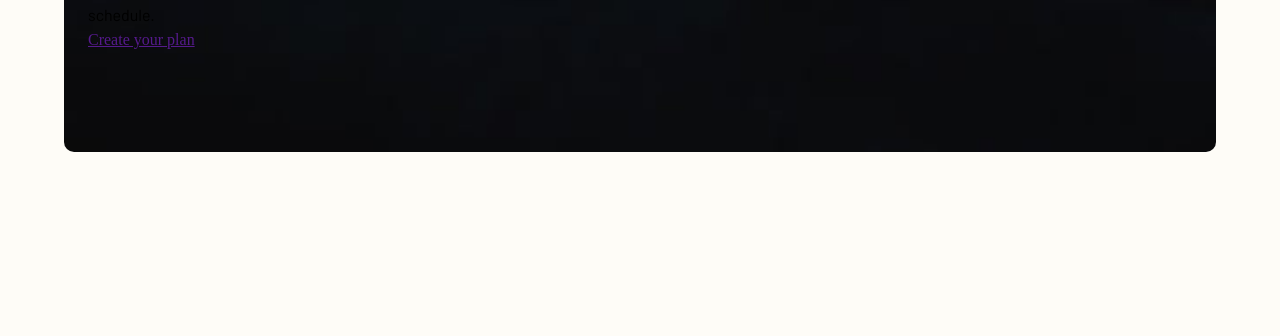
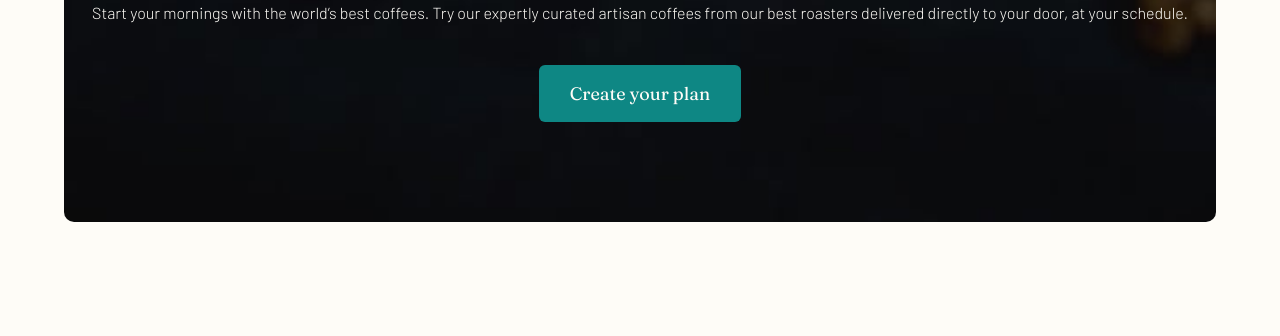
Before and after one commit to mathieuperrot/coffeeraosters-subscription-site, a website: page index.html in a window 1280 px wide. Shown: the part 328-664 px from the top of the page. Drawn offline with Linux system fonts and the light colour scheme.

Commit message:
Suite inté

```diff
--- a/assets/base/_buttons.scss
+++ b/assets/base/_buttons.scss
@@ -0,0 +1,48 @@
+.button{
+    display: inline-block;
+    padding: 1.5rem 3.1rem;
+    border-radius: 6px;
+    text-decoration: none;
+
+    font-size: 1.8rem;
+    font-family: 'Fraunces', serif;
+
+    position: relative;
+    overflow: hidden;
+
+    cursor: pointer;
+
+    &.button-default{
+        color: var(--white);
+        z-index: 1;
+        &::before{
+            content: "";
+            position: absolute;
+            bottom: 0;
+            left: 0;
+            width: 100%;
+            height: 100%;
+            background-color: var(--green);
+            -webkit-transition: all .3s;
+            transition: all .3s;
+            z-index: -2;
+        }
+        &::after{
+            content: "";
+            position: absolute;
+            bottom: 0;
+            left: 0;
+            width: 0%;
+            height: 100%;
+            background-color: #66D2CF;
+            z-index: -1;
+            transition: all .3s;
+        }
+
+        &:hover{
+            &::after{
+                width: 100%;
+            }
+        }
+    }
+}
--- a/assets/components/_banner.scss
+++ b/assets/components/_banner.scss
@@ -10,5 +10,21 @@
 
         border-radius: 10px;
         overflow: hidden;
+
+        h1{
+            text-align: center;
+        }
+
+        p{
+            text-align: center;
+            color: var(--white);
+            font-weight: 300;
+            margin: 2.4rem 0 3.9rem;
+        }
+
+        .banner-button{
+            display: flex;
+            justify-content: center;
+        }
     }
 }
--- /dev/null
+++ b/assets/components/_collection.scss
@@ -0,0 +1,7 @@
+.section-collection{
+    margin-top: 12rem;
+
+    h2{
+        color: var(--dark-blue);
+    }
+}
--- a/assets/style.scss
+++ b/assets/style.scss
@@ -19,3 +19,4 @@
 
 @import "components/_menu.scss";
 @import "components/_banner.scss";
+@import "components/_collection.scss";
--- a/assets/variables/_colors.scss
+++ b/assets/variables/_colors.scss
@@ -1,7 +1,7 @@
 :root{
-  --purple : #0E8784;
+  --green : #0E8784;
   --dark-blue: #333D4B;
   --pale-orange: #FDD6BA;
-  --gray : #FDD6BA;
-  --white: #FDD6BA;
+  --gray : #83888F;
+  --white: #FEFCF7;
 }
--- a/index.html
+++ b/index.html
@@ -40,8 +40,20 @@
     <section class="banner banner-home">
         <h1 class="heading heading-h1">Great Coffee made simple.</h1>
         <p>Start your mornings with the world’s best coffees. Try our expertly curated  artisan coffees from our best roasters delivered directly to your door, at your schedule.</p>
-        <a href="" class="button button-default">Create your plan</a>
+
+        <div class="banner-button">
+          <a href="" class="button button-default">Create your plan</a>
+        </div>
+
     </section>
+
+    <main>
+      <section class="section-collection">
+        <div class="container">
+          <h2 class="heading heading-h2">Our collection</h2>
+        </div>
+      </section>
+    </main>
   </div>
 
 
```
Also changed, not shown: assets/base/_types.scss (line endings or trailing spaces), assets/components/_menu.scss (line endings or trailing spaces), assets/layout/_header.scss (line endings or trailing spaces), assets/layout/_layout.scss (line endings or trailing spaces), assets/variables/_mixins.scss (line endings or trailing spaces), css/styles.css, js/main.js (line endings or trailing spaces), 1 other file.
